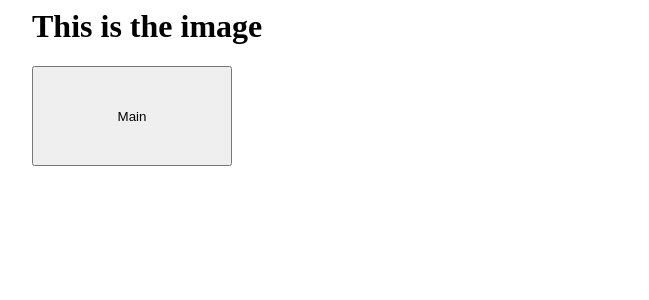
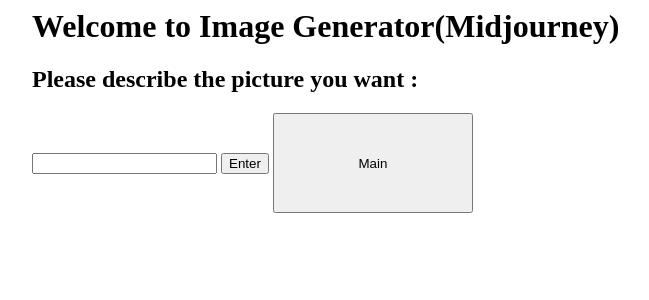
Before and after one commit to laoxiaoxuesheng/rpa-19feb2024, a Flask app: page /image_gpt in a window 1280 px wide. Shown: the top 300 px of the page, without its empty margins (292-941 px from the left). Run offline with Flask 3, Linux system fonts and the light colour scheme.

Commit message:
Update image_gpt.html

```diff
--- a/templates/image_gpt.html
+++ b/templates/image_gpt.html
@@ -8,10 +8,12 @@
 
   <div class="container">
 
-<h1>This is the image</h1>
-    <form action="/main" method="post">
+<h1>Welcome to Image Generator(Midjourney)</h1>
+    <form action="/image_result" method="post">
+        <h2>Please describe the picture you want : </h2>
+        <input type ="text" name ="q">
+        <input type ="submit" value ="Enter">
     <input type ="submit" value="Main" style="width:200px;height:100px;">
-
     </form>
 
   </div>
```
